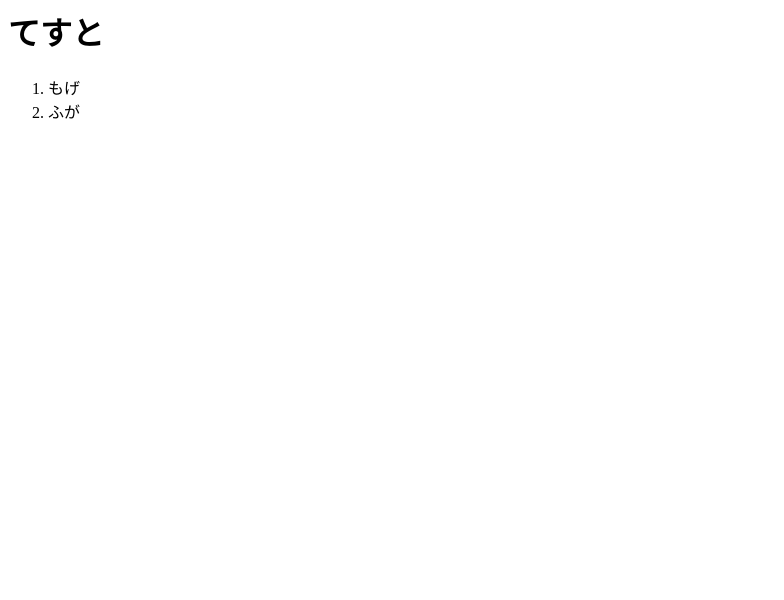
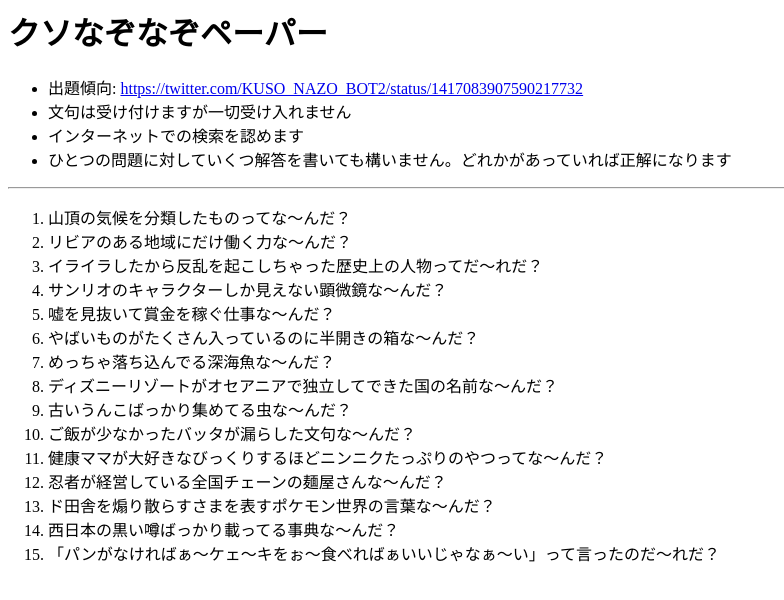
Before and after one commit to penpenpng/ksq, a plain HTML site: page index.html in a window 1280 px wide. Shown: the whole page, without its empty margins (0-784 px from the left). Drawn offline with Linux system fonts and the light colour scheme.

Commit message:
Add quizes

```diff
--- a/index.html
+++ b/index.html
@@ -1,10 +1,43 @@
 <html>
   <body>
-    <h1>てすと</h1>
+    <h1>クソなぞなぞペーパー</h1>
+
+    <ul>
+      <li>
+        出題傾向:
+        <a href="https://twitter.com/KUSO_NAZO_BOT2/status/1417083907590217732"
+          >https://twitter.com/KUSO_NAZO_BOT2/status/1417083907590217732</a
+        >
+      </li>
+      <li>文句は受け付けますが一切受け入れません</li>
+      <li>インターネットでの検索を認めます</li>
+      <li>
+        ひとつの問題に対していくつ解答を書いても構いません。どれかがあっていれば正解になります
+      </li>
+    </ul>
+
+    <hr />
 
     <ol>
-      <li>もげ</li>
-      <li>ふが</li>
+      <li>山頂の気候を分類したものってな～んだ？</li>
+      <li>リビアのある地域にだけ働く力な～んだ？</li>
+      <li>イライラしたから反乱を起こしちゃった歴史上の人物ってだ～れだ？</li>
+      <li>サンリオのキャラクターしか見えない顕微鏡な～んだ？</li>
+      <li>嘘を見抜いて賞金を稼ぐ仕事な～んだ？</li>
+      <li>やばいものがたくさん入っているのに半開きの箱な～んだ？</li>
+      <li>めっちゃ落ち込んでる深海魚な～んだ？</li>
+      <li>ディズニーリゾートがオセアニアで独立してできた国の名前な～んだ？</li>
+      <li>古いうんこばっかり集めてる虫な～んだ？</li>
+      <li>ご飯が少なかったバッタが漏らした文句な～んだ？</li>
+      <li>
+        健康ママが大好きなびっくりするほどニンニクたっぷりのやつってな～んだ？
+      </li>
+      <li>忍者が経営している全国チェーンの麺屋さんな～んだ？</li>
+      <li>ド田舎を煽り散らすさまを表すポケモン世界の言葉な～んだ？</li>
+      <li>西日本の黒い噂ばっかり載ってる事典な～んだ？</li>
+      <li>
+        「パンがなければぁ～ケェ～キをぉ～食べればぁいいじゃなぁ～い」って言ったのだ～れだ？
+      </li>
     </ol>
   </body>
 </html>
```
